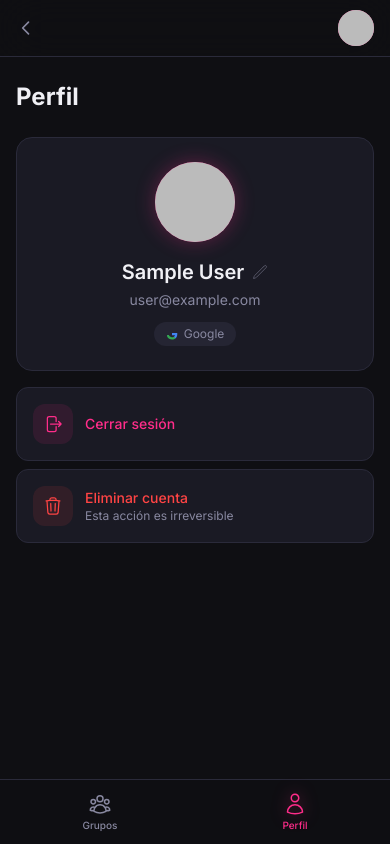
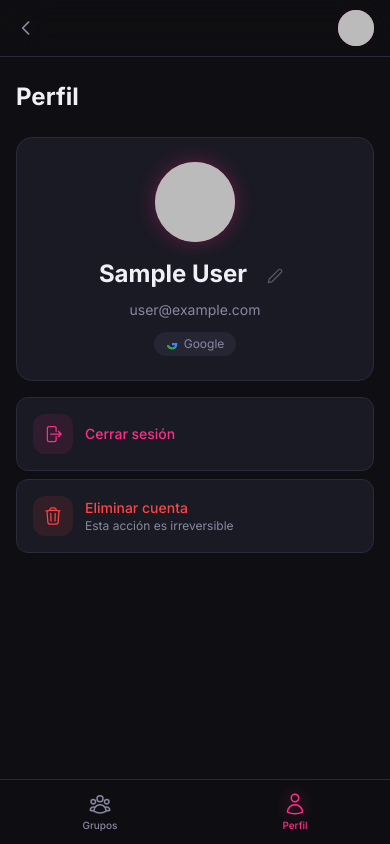
Before and after one commit to lurutxurtu/LukaUrutxurtuSoto-2026-TFG, a React (Vite) app: page /profile in a window 390 px wide. Built offline with nearby package versions, Linux system fonts and the light colour scheme; no server answers; sample sign-in values are in the browser's storage.

Commit message:
[GROUP-04][AUTH-05] Componente EditableTitle para edición del nombre del grupo y perfil

```diff
--- /dev/null
+++ b/src/components/ui/EditableTitle.tsx
@@ -0,0 +1,96 @@
+import { useState, useEffect } from 'react';
+import { Edit2, X, Check } from 'lucide-react';
+import { LoadingSpinner } from './LoadingSpinner';
+
+interface EditableTitleProps {
+  initialName: string;
+  onSave: (newName: string) => Promise<void>;
+  canEdit: boolean;
+  centered?: boolean;
+  fallbackName?: string;
+}
+
+export function EditableTitle({ initialName, onSave, canEdit, centered = false, fallbackName = 'Sin nombre' }: EditableTitleProps) {
+  const [editing, setEditing] = useState(false);
+  const [newName, setNewName] = useState(initialName);
+  const [loading, setLoading] = useState(false);
+
+  useEffect(() => {
+    setNewName(initialName);
+  }, [initialName]);
+
+  const handleSave = async () => {
+    if (!newName.trim() || newName.trim() === initialName) {
+      setEditing(false);
+      setNewName(initialName);
+      return;
+    }
+    setLoading(true);
+    try {
+      await onSave(newName.trim());
+      setEditing(false);
+    } catch (err) {
+      console.error('Error al actualizar el título:', err);
+    } finally {
+      setLoading(false);
+    }
+  };
+
+  if (!editing) {
+    return (
+      <div className={`flex items-start gap-3 mb-2 ${centered ? 'justify-center' : ''}`}>
+        <h1 className={`text-2xl font-bold text-text-primary break-words ${centered ? '' : 'flex-1'}`}>
+          {newName || fallbackName}
+        </h1>
+        {canEdit && (
+          <button
+            onClick={() => setEditing(true)}
+            className="p-2 text-text-muted hover:text-neon-pink hover:bg-neon-pink/10 rounded-full transition-all flex-shrink-0 mt-0.5"
+            aria-label="Editar título"
+          >
+            <Edit2 className="w-4 h-4" />
+          </button>
+        )}
+      </div>
+    );
+  }
+
+  return (
+    <div className={`flex items-start gap-3 mb-2 ${centered ? 'justify-center max-w-xs mx-auto' : ''}`}>
+      <div className="flex-1 flex items-center gap-2">
+        <input
+          type="text"
+          value={newName}
+          onChange={(e) => setNewName(e.target.value)}
+          className={`flex-1 bg-bg-secondary border border-border text-text-primary px-3 py-1.5 rounded-lg text-xl font-bold focus:outline-none focus:border-neon-pink focus:ring-1 focus:ring-neon-pink ${centered ? 'text-center' : ''}`}
+          autoFocus
+          disabled={loading}
+          onKeyDown={(e) => {
+            if (e.key === 'Enter') handleSave();
+            if (e.key === 'Escape') {
+              setEditing(false);
+              setNewName(initialName);
+            }
+          }}
+        />
+        <button
+          onClick={handleSave}
+          disabled={loading}
+          className="p-1.5 text-neon-green hover:bg-neon-green/10 rounded-lg transition-colors"
+        >
+          {loading ? <LoadingSpinner size="sm" /> : <Check className="w-5 h-5" />}
+        </button>
+        <button
+          onClick={() => {
+            setEditing(false);
+            setNewName(initialName);
+          }}
+          disabled={loading}
+          className="p-1.5 text-text-muted hover:text-text-primary hover:bg-bg-secondary rounded-lg transition-colors"
+        >
+          <X className="w-5 h-5" />
+        </button>
+      </div>
+    </div>
+  );
+}
--- a/src/pages/BalanceDetailPage.tsx
+++ b/src/pages/BalanceDetailPage.tsx
@@ -7,6 +7,7 @@ import { useSettlements } from '../hooks/useSettlements';
 import { useBalances } from '../hooks/useBalances';
 import { createSettlement } from '../services/settlementService';
 import { formatCurrency } from '../utils/formatters';
+import { PartyPopper } from 'lucide-react';
 import { LoadingSpinner } from '../components/ui/LoadingSpinner';
 import { Modal } from '../components/ui/Modal';
 
@@ -81,7 +82,7 @@ export function BalanceDetailPage() {
           {(myBalance?.amount ?? 0) > 0 ? '+' : ''}{formatCurrency(myBalance?.amount ?? 0, group.currency)}
         </p>
         <p className="text-xs text-text-secondary mt-2">
-          {(myBalance?.amount ?? 0) > 0.01 ? 'En total te deben esta cantidad' : (myBalance?.amount ?? 0) < -0.01 ? 'En total debes esta cantidad' : '¡Estás en paz! ✌️'}
+          {(myBalance?.amount ?? 0) > 0.01 ? 'En total te deben esta cantidad' : (myBalance?.amount ?? 0) < -0.01 ? 'En total debes esta cantidad' : '¡Estás en paz!'}
         </p>
       </div>
 
@@ -130,7 +131,9 @@ export function BalanceDetailPage() {
 
       {myDebtsOwed.length === 0 && myDebtsReceivable.length === 0 && (
         <div className="text-center py-8">
-          <div className="w-16 h-16 mx-auto mb-3 rounded-2xl bg-bg-secondary border border-border flex items-center justify-center text-3xl">✌️</div>
+          <div className="w-16 h-16 mx-auto mb-3 rounded-2xl bg-bg-secondary border border-border flex items-center justify-center text-text-secondary">
+            <PartyPopper className="w-8 h-8" />
+          </div>
           <p className="text-text-secondary text-sm">No tienes deudas pendientes</p>
         </div>
       )}
--- a/src/pages/GroupDetailPage.tsx
+++ b/src/pages/GroupDetailPage.tsx
@@ -2,13 +2,14 @@ import { useState, useEffect } from 'react';
 import { useParams, useNavigate } from 'react-router-dom';
 import { useAuth } from '../contexts/AuthContext';
 import { useGroup } from '../hooks/useGroups';
-import { leaveGroup, removeMemberFromGroup } from '../services/groupService';
+import { leaveGroup, removeMemberFromGroup, updateGroupName } from '../services/groupService';
 import { useExpenses } from '../hooks/useExpenses';
 import { useSettlements } from '../hooks/useSettlements';
 import { useBalances } from '../hooks/useBalances';
 import { formatCurrency, formatDate, getInitials } from '../utils/formatters';
 import { EXPENSE_CATEGORIES } from '../types';
-import { Package } from 'lucide-react';
+import { Package, Receipt } from 'lucide-react';
+import { EditableTitle } from '../components/ui/EditableTitle';
 import { Modal } from '../components/ui/Modal';
 import { LoadingSpinner } from '../components/ui/LoadingSpinner';
 import { PieChart, Pie, Cell, ResponsiveContainer, Tooltip, BarChart, Bar, XAxis, YAxis, CartesianGrid } from 'recharts';
@@ -28,6 +29,8 @@ export function GroupDetailPage() {
 
   const [activeTab, setActiveTab] = useState<Tab>('expenses');
   const [copied, setCopied] = useState(false);
+
+
 
   useEffect(() => {
     if (group && user && !group.memberIds.includes(user.uid)) {
@@ -121,7 +124,13 @@ export function GroupDetailPage() {
   return (
     <div className="py-6">
       <div className="mb-6">
-        <h1 className="text-2xl font-bold text-text-primary mb-2">{group.name}</h1>
+        <EditableTitle
+          initialName={group.name}
+          onSave={async (name) => {
+            if (group) await updateGroupName(group.id, name);
+          }}
+          canEdit={group.ownerId === user?.uid}
+        />
         <button onClick={copyJoinCode} className="inline-flex items-center gap-2 px-3 py-1.5 bg-bg-secondary border border-border rounded-xl text-sm hover:border-neon-green/50 transition-all">
           <span className="text-text-secondary">Código:</span>
           <span className="font-mono font-semibold text-neon-green tracking-wider">{group.joinCode}</span>
@@ -160,7 +169,9 @@ export function GroupDetailPage() {
 
           {expenses.length === 0 ? (
             <div className="text-center py-12">
-              <div className="w-16 h-16 mx-auto mb-3 rounded-2xl bg-bg-secondary border border-border flex items-center justify-center text-3xl">💸</div>
+              <div className="w-16 h-16 mx-auto mb-3 rounded-2xl bg-bg-secondary border border-border flex items-center justify-center">
+                <Receipt className="w-8 h-8 text-text-secondary" strokeWidth={1.5} />
+              </div>
               <p className="text-text-secondary text-sm">No hay gastos todavía</p>
               <p className="text-text-muted text-xs mt-1">Añade el primer gasto del grupo</p>
             </div>
--- a/src/pages/ProfilePage.tsx
+++ b/src/pages/ProfilePage.tsx
@@ -4,14 +4,13 @@ import { useAuth } from '../contexts/AuthContext';
 import { getInitials } from '../utils/formatters';
 import { LoadingSpinner } from '../components/ui/LoadingSpinner';
 import { Modal } from '../components/ui/Modal';
+import { EditableTitle } from '../components/ui/EditableTitle';
 
 export function ProfilePage() {
   const { user, logout, updateUserProfile, changePassword, deleteAccount } = useAuth();
   const navigate = useNavigate();
 
-  const [editingName, setEditingName] = useState(false);
-  const [newName, setNewName] = useState(user?.displayName || '');
-  const [nameLoading, setNameLoading] = useState(false);
+
 
   const [showPasswordModal, setShowPasswordModal] = useState(false);
   const [currentPassword, setCurrentPassword] = useState('');
@@ -27,18 +26,7 @@ export function ProfilePage() {
 
   const isEmailUser = user?.providerData.some((p) => p.providerId === 'password');
 
-  const handleUpdateName = async () => {
-    if (!newName.trim()) return;
-    setNameLoading(true);
-    try {
-      await updateUserProfile(newName.trim());
-      setEditingName(false);
-    } catch (err) {
-      console.error('Error al actualizar nombre:', err);
-    } finally {
-      setNameLoading(false);
-    }
-  };
+
 
   const handleChangePassword = async (e: React.FormEvent) => {
     e.preventDefault();
@@ -102,24 +90,15 @@ export function ProfilePage() {
           )}
         </div>
 
-        {editingName ? (
-          <div className="flex items-center gap-2 max-w-xs mx-auto">
-            <input type="text" value={newName} onChange={(e) => setNewName(e.target.value)} className="flex-1 px-3 py-2 bg-bg-tertiary border border-border rounded-xl text-text-primary text-center focus:outline-none focus:border-neon-pink transition-all text-sm" autoFocus />
-            <button onClick={handleUpdateName} disabled={nameLoading} className="p-2 rounded-lg bg-neon-green/20 text-neon-green hover:bg-neon-green/30 transition-colors">
-              {nameLoading ? <LoadingSpinner size="sm" /> : <svg className="w-4 h-4" fill="none" viewBox="0 0 24 24" stroke="currentColor" strokeWidth={2}><path strokeLinecap="round" strokeLinejoin="round" d="M5 13l4 4L19 7" /></svg>}
-            </button>
-            <button onClick={() => { setEditingName(false); setNewName(user.displayName || ''); }} className="p-2 rounded-lg bg-neon-red/20 text-neon-red hover:bg-neon-red/30 transition-colors">
-              <svg className="w-4 h-4" fill="none" viewBox="0 0 24 24" stroke="currentColor" strokeWidth={2}><path strokeLinecap="round" strokeLinejoin="round" d="M6 18L18 6M6 6l12 12" /></svg>
-            </button>
-          </div>
-        ) : (
-          <button onClick={() => setEditingName(true)} className="group">
-            <h2 className="text-xl font-semibold text-text-primary group-hover:text-neon-pink transition-colors inline-flex items-center gap-2">
-              {user.displayName || 'Sin nombre'}
-              <svg className="w-4 h-4 text-text-muted group-hover:text-neon-pink transition-colors" fill="none" viewBox="0 0 24 24" stroke="currentColor" strokeWidth={1.5}><path strokeLinecap="round" strokeLinejoin="round" d="M16.862 4.487l1.687-1.688a1.875 1.875 0 112.652 2.652L6.832 19.82a4.5 4.5 0 01-1.897 1.13l-2.685.8.8-2.685a4.5 4.5 0 011.13-1.897L16.863 4.487z" /></svg>
-            </h2>
-          </button>
-        )}
+        <EditableTitle
+          initialName={user.displayName || ''}
+          fallbackName="Sin nombre"
+          onSave={async (name) => {
+            if (name.trim()) await updateUserProfile(name.trim());
+          }}
+          canEdit={true}
+          centered={true}
+        />
 
         <p className="text-sm text-text-secondary mt-1">{user.email}</p>
 
@@ -179,7 +158,7 @@ export function ProfilePage() {
       <Modal isOpen={showDeleteModal} onClose={() => setShowDeleteModal(false)} title="Eliminar cuenta">
         <div className="space-y-4">
           <div className="p-3 bg-neon-red/10 border border-neon-red/20 rounded-xl">
-            <p className="text-sm text-neon-red">⚠️ Esta acción eliminará tu cuenta permanentemente. No podrás recuperarla.</p>
+            <p className="text-sm text-neon-red"> Esta acción eliminará tu cuenta permanentemente. No podrás recuperarla.</p>
           </div>
 
           {isEmailUser && (
```
